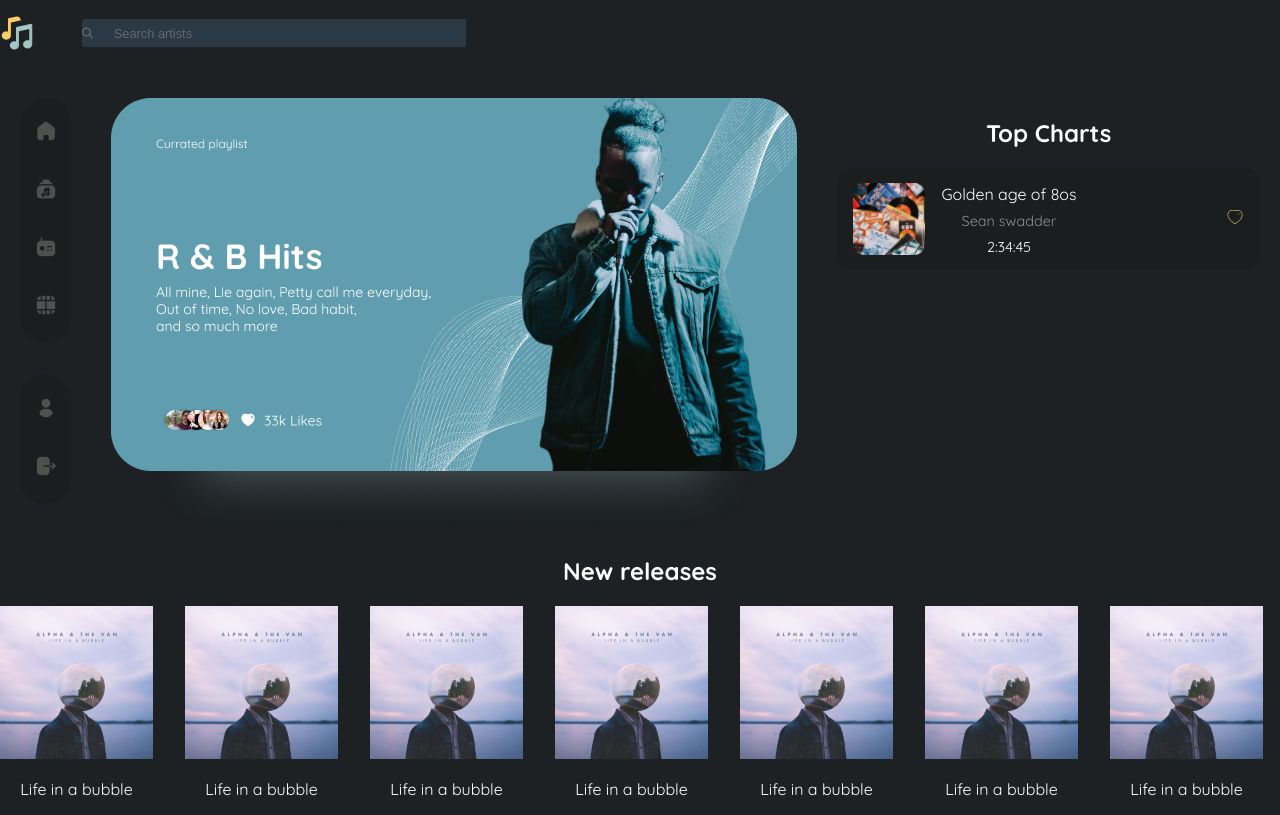
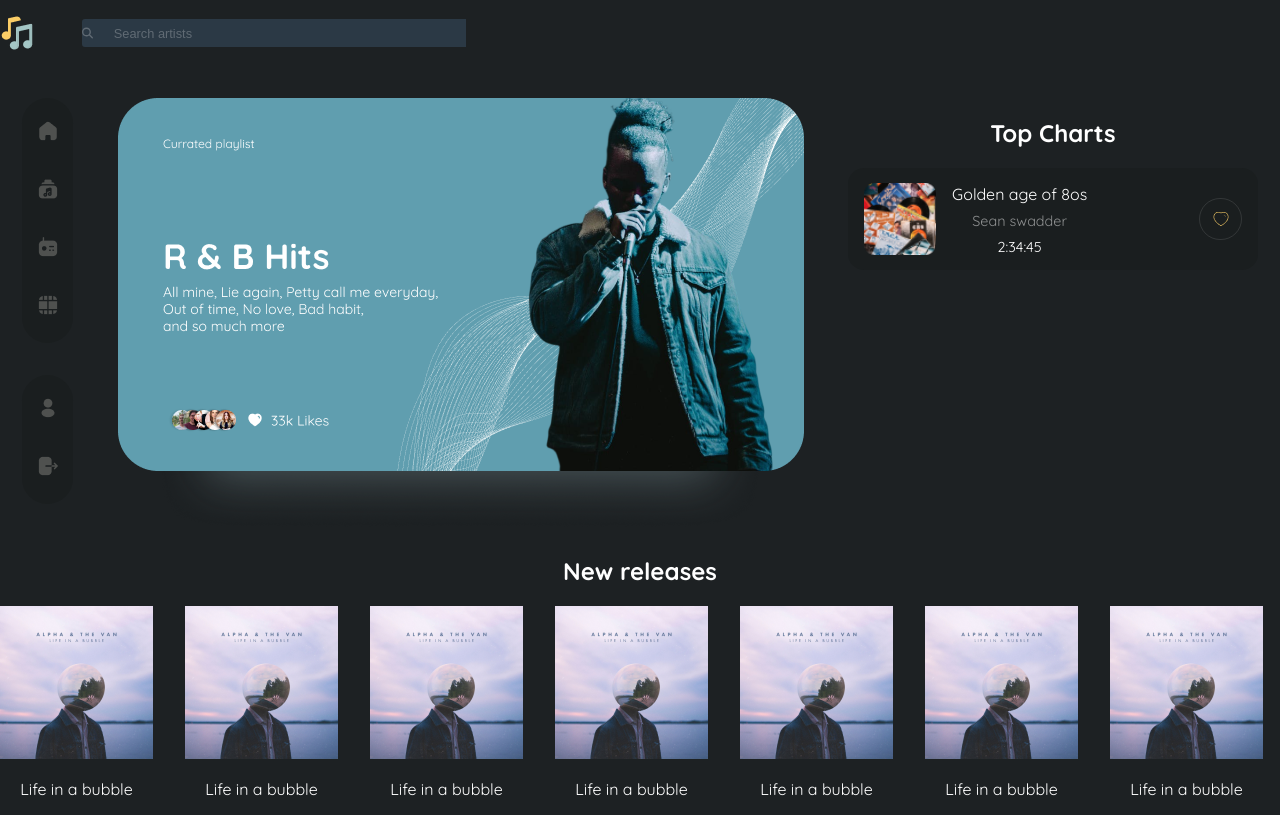
Before and after one commit to The-indigo/kaboom, a React (Create React App) app: page / in a window 1280 px wide. Built offline with nearby package versions, Linux system fonts and the light colour scheme.

Commit message:
top charts

```diff
--- a/src/components/Home/Home.css
+++ b/src/components/Home/Home.css
@@ -69,7 +69,7 @@ input::placeholder {
 }
 
 .top-charts {
-    width: 33%;
+    width: 32%;
 }
 
 .top-charts-div {
--- a/src/components/shared/Topcharts/TopchartItem.css
+++ b/src/components/shared/Topcharts/TopchartItem.css
@@ -23,6 +23,7 @@ p {
 
 .top-charts-details p:nth-child(1) {
     margin-bottom: 0;
+    font-weight: 400;
 }
 
 .top-charts-details p:nth-child(2) {
@@ -51,3 +52,12 @@ p {
     margin-right: 1rem;
 
 }
+
+.heart-div {
+    border: 1px solid rgba(255, 255, 255, 0.11);
+    padding: .7rem;
+    display: flex;
+    align-items: center;
+    justify-content: center;
+    border-radius: 50%;
+}
```
